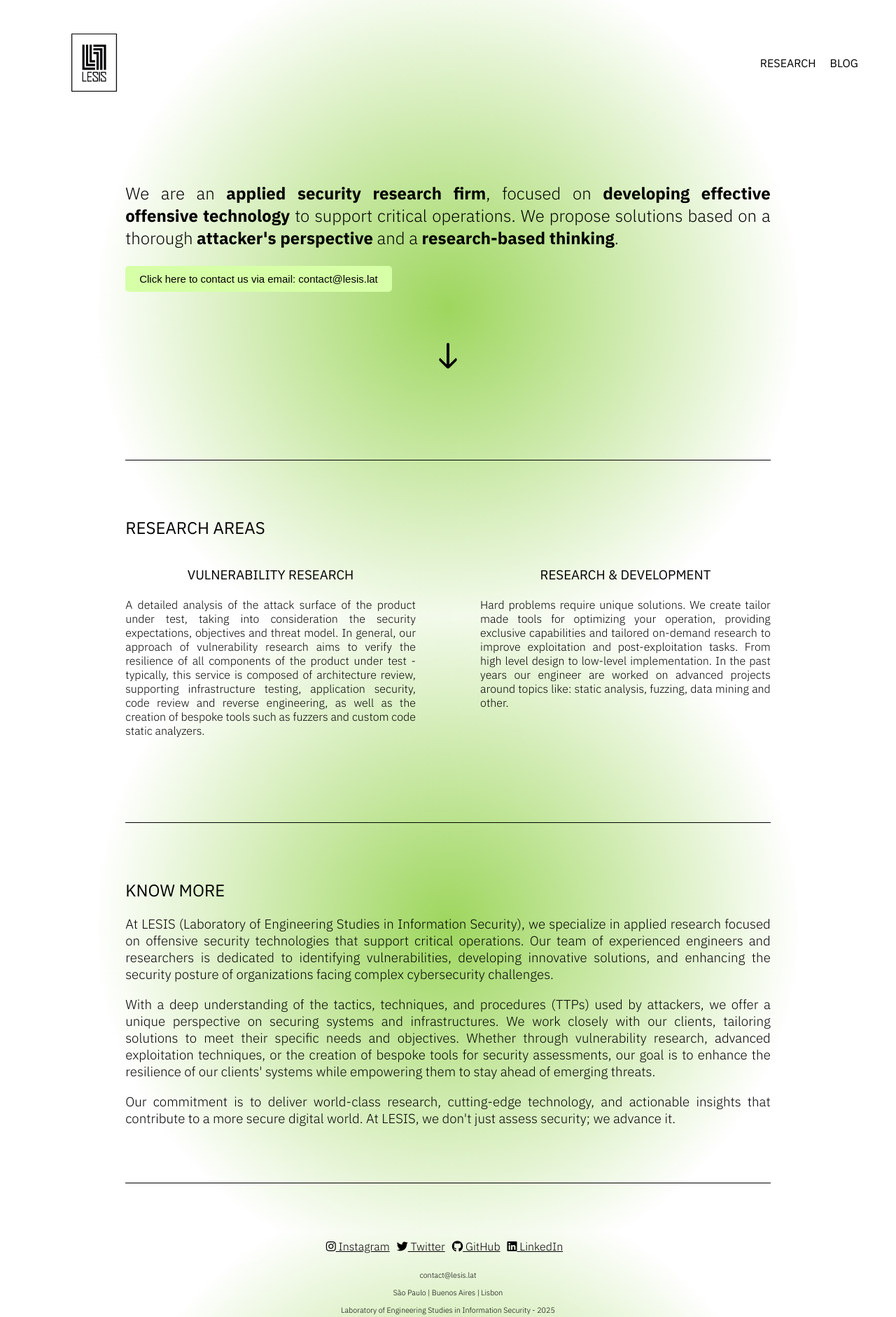
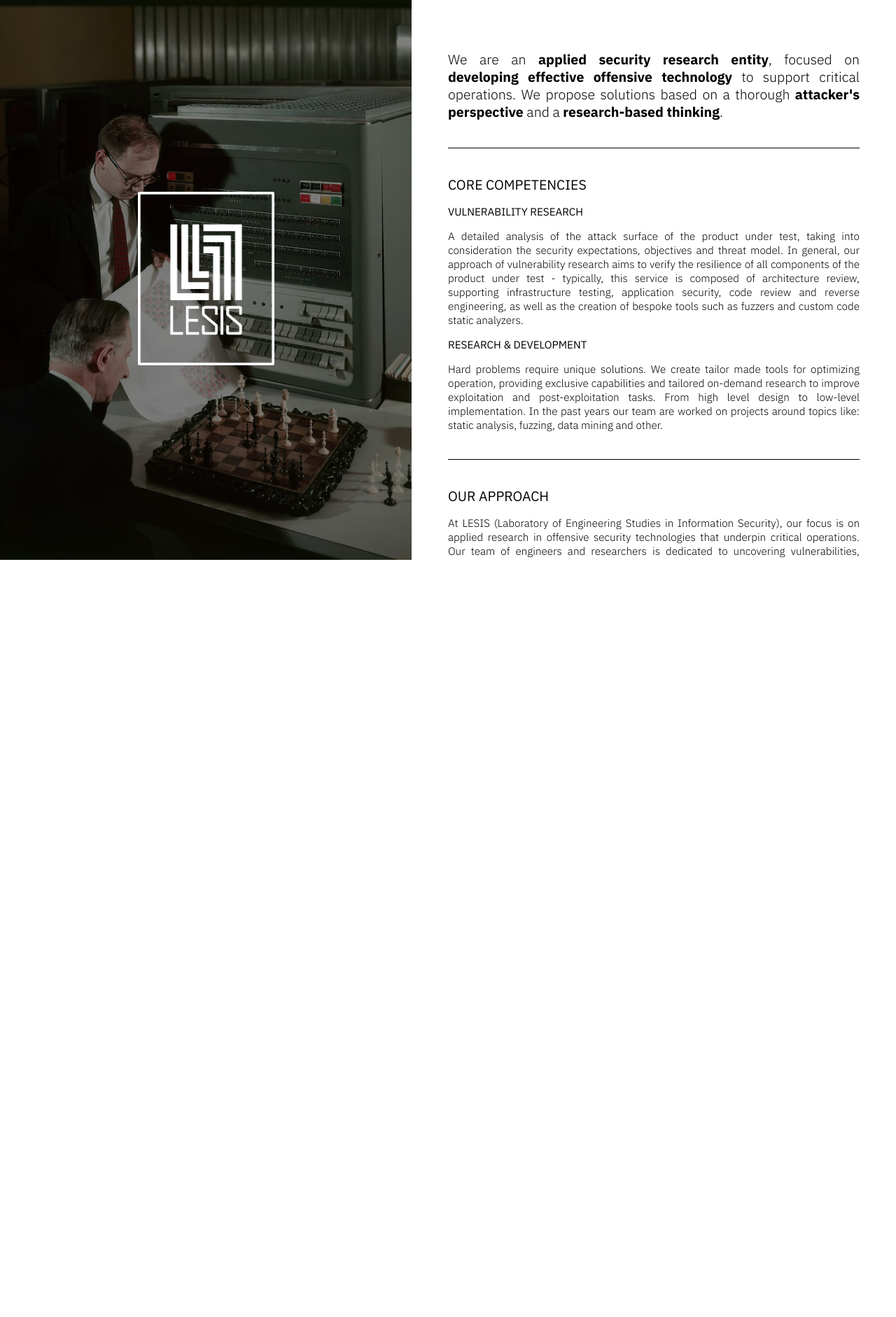
Before and after one commit to lesis-lat/instriq.github.io, a plain HTML site: page index.html in a window 1280 px wide. Shown: the top 1882 px of the page at 70% size. After the commit the page ends 800 px from the top, so only its background shows below. Drawn offline with Linux system fonts and the light colour scheme.

Commit message:
new website

```diff
--- a/assets/css/style.css
+++ b/assets/css/style.css
@@ -12,151 +12,115 @@
     font-style: normal;
   }
 
-html {
+  html, body {
+    margin: 0;
+    padding: 0;
+    width: 100%;
+    height: 100%;
+    font-family: "IBM Plex Sans", sans-serif;
+    font-size: 13px;
     scroll-behavior: smooth;
+    text-rendering: optimizeLegibility;
+    -webkit-font-smoothing: antialiased;
+    -moz-osx-font-smoothing: grayscale;
   }
 
-body {
-    -webkit-font-smoothing: antialiased;
-    -moz-osx-font-smoothing: grayscale;
-    font-weight: lighter;
-    text-rendering: optimizeLegibility;
-    text-align: justify;
-    margin-left: 10%;
-    margin-right: 10%;
+  .container {
+    display: flex;
+    width: 100%;
+    height: 100vh;
+    overflow: hidden;
   }
 
-.logo {
-    width: 65px;
-    height: auto;
-    position: fixed;
-    top: 3em;
-    left: 8%;
-    z-index: 1000;
-}
-
-.ibm-plex-sans-regular {
-    font-family: "IBM Plex Sans", serif;
-    font-weight: 400;
-    font-style: normal;
-}
-
-.ibm-plex-sans-light {
-    font-family: "IBM Plex Sans", serif;
-    font-weight: 300;
-    font-style: normal;
-}
-
-.circle {
-    width: 90vw;
-    margin: 0 auto;
+  .left-side {
+    position: relative;
+    width: 50%;
     height: 100vh;
-    background: radial-gradient(circle, #9ed65e, rgba(158, 214, 94, 0) 65%);
-}
-
-h1 {
-    font-size: 1.8em;
-}
-
-nav {
+    background: url('../images/bell-labs-ibm1.d6968300.jpg.avif') no-repeat center center;
+    background-size: cover;
     display: flex;
-    justify-content: space-between;
-    align-items: center;
-    width: 100%;
-    margin: 5em auto;
-    padding: 0 10px;
-}
-
-nav a.logo {
-    display: flex;
+    justify-content: center;
     align-items: center;
   }
 
-hr {
-    border: 0;
-    height: 1px;
-    background: #000;
-    margin: 0 auto;
-    width: 80%;
-    margin-bottom: 5em;
-    margin-top: 5em;
+
+  .left-side::before {
+    content: "";
+    position: absolute;
+    top: 0;
+    left: 0;
+    width: 100%;
+    height: 100%;
+    background-color: rgba(0, 0, 0, 0.5);
+    z-index: 1;
   }
 
-nav ul {
-    list-style-type: none;
+  .logo-left {
+    position: relative;
+    z-index: 2;
+    width: 15em;
+    height: auto;
+  }
+
+  .right-side {
+    width: 50%;
+    background: #ffffff;
+    padding: 4em 4em;
+    overflow-y: auto;
+    position: relative;
+  }
+
+  .top-menu {
+    position: absolute;
+    top: 0;
+    right: 0;
+    padding: 1em;
+    z-index: 10;
+  }
+
+  .top-menu ul {
+    list-style: none;
+    display: flex;
+    gap: 20px;
     margin: 0;
     padding: 0;
-    display: flex;
-    gap: 20px;
   }
 
-nav ul li {
-    display: inline;
-}
-
-nav ul li a {
+  .top-menu li a {
     text-decoration: none;
-    font-family: "IBM Plex Sans", serif;
+    font-family: "IBM Plex Sans", sans-serif;
     font-weight: 400;
     color: #000;
     transition: color 0.3s;
   }
 
-nav ul li a:hover {
+  .top-menu li a:hover {
     color: #9ed65e;
   }
 
-button, a {
-    color: #000000;
+  .ibm-plex-sans-regular {
+    font-family: "IBM Plex Sans", sans-serif;
+    font-weight: 400;
   }
 
-a:hover {
-    color: #9ed65e;
-    transition: 1s;
+  .ibm-plex-sans-light {
+    font-family: "IBM Plex Sans", sans-serif;
+    font-weight: 300;
   }
 
-#header, #research, #about, footer {
-    margin: 0 auto;
-    width: 80%;
-}
-
-#header {
-    margin-bottom: 15em;
-    margin-top: 10em;
-}
-
-#research, #about, footer {
-    margin-bottom: 5em;
-    margin-top: 5em;
-}
-
-#items {
-    display: flex;
-    flex-wrap: wrap;
-    justify-content: space-between;
-}
-
-.item {
-    width: 45%;
-    display: block;
-    margin-bottom: 20px;
-}
-
-.item h3 {
-    text-align: center;
+  h2, h3, h4 {
+    margin-top: 0;
   }
 
   .btn {
     display: inline-block;
     padding: 10px 20px;
+    background-color: #D6FFA7;
+    color: #000;
     border: none;
-    border-block-color: #000000;
-    border-inline-color: #000000;
     border-radius: 5px;
-    background-color: #D6FFA7;
-    text-align: center;
     text-decoration: none;
-    font-size: 0.8em;
+    font-size: 0.9em;
     cursor: pointer;
     transition: background-color 0.3s;
   }
@@ -164,237 +128,158 @@ a:hover {
   .btn:hover {
     background-color: #9ed65e;
   }
-
-.btn:active {
-    background-color: #9ed65e;
+  hr {
+    border: 0;
+    height: 1px;
+    background: #000;
+    margin: 3em 0;
   }
-
-footer {
-    padding-bottom: 10px;
-}
-
-@media (max-width: 900px) {
-    nav ul {
-        flex-direction: column;
-        align-items: center;
-    }
-
-    .item {
-        width: 100%;
-        margin-bottom: 20px;
-    }
-
-    .circle {
-        background: radial-gradient(circle, #9ed65e, rgba(158, 214, 94, 0) 45%);
-    }
-
-    .logo {
-        width: 50px;
-    }
-
-    #header {
-        text-align: center;
-        margin-bottom: 5em;
-        margin-top: 5em;
-    }
-
-    #research, #about, footer {
-        width: 100%;
-    }
-}
-
-@media (max-width: 600px) {
-    .circle {
-        background: radial-gradient(circle, #9ed65e, rgba(158, 214, 94, 0) 35%);
-    }
-
-    .item {
-        width: 100%;
-    }
-
-    .btn {
-        font-size: 0.7em;
-        padding: 8px 15px;
-    }
-}
-
   .social-icons {
-    list-style-type: none;
+    list-style: none;
     padding: 0;
     margin: 0;
     display: flex;
-    justify-content: center;
+    gap: 20px;
   }
-
-.social-icons li {
-    margin-right: 10px;
+  .social-icons li a {
+    text-decoration: none;
+    color: #000;
   }
-
+  footer {
+    text-align: left;
+  }
+  .footer-content {
+    max-width: 100%;
+  }
   .modal {
     display: none;
     position: fixed;
-    z-index: 1;
+    z-index: 9999;
     left: 0;
     top: 0;
     width: 100%;
     height: 100%;
-    overflow: auto;
-    background-color: rgb(0, 0, 0);
     background-color: rgba(0, 0, 0, 0.4);
   }
-
   .modal-content {
     background-color: #fefefe;
     margin: 5% auto;
     padding: 20px;
+    width: 50%;
     border: 1px solid #888;
-    width: 50%;
   }
-
   .close {
     color: #aaa;
     float: right;
     font-size: 30px;
     font-weight: bold;
+    cursor: pointer;
   }
-
   .close:hover, .close:focus {
     color: black;
-    text-decoration: none;
-    cursor: pointer;
   }
-
-.down-arrow {
-    position: absolute;
-    top: calc(70vh - 80px);
-    left: calc(50% - 14px);
-    width: 0;
-    height: 30px;
-    border: 2px solid;
-    border-radius: 2px;
-    animation: jumpInfinite 2s infinite;
-}
-
-.down-arrow:after {
-    content: " ";
-    position: absolute;
-    top: 12px;
-    left: -10px;
-    width: 16px;
-    height: 16px;
-    border-bottom: 4px solid;
-    border-right: 4px solid;
-    border-radius: 4px;
-    transform: rotateZ(45deg);
-}
-
-@keyframes jumpInfinite {
-    0% {
-        margin-top: 0;
-    }
-    25% {
-        margin-top: 10px;
-    }
-    50% {
-        margin-top: 10px;
-    }
-    75% {
-        margin-top: 10px;
-    }
-    100% {
-        margin-top: 0;
-    }
-}
-
   .hamburger {
     display: none;
     flex-direction: column;
+    gap: 5px;
+    position: absolute;
+    top: 2em;
+    right: 2em;
     cursor: pointer;
-    gap: 5px;
   }
-
   .hamburger .line {
     width: 30px;
     height: 4px;
     background-color: #000;
   }
-
-@media (min-width: 901px) {
-    nav ul {
-        display: flex;
+  .hamburger.open .line:nth-child(1) {
+    transform: rotate(45deg) translate(5px, 5px);
+  }
+  .hamburger.open .line:nth-child(2) {
+    opacity: 0;
+  }
+  .hamburger.open .line:nth-child(3) {
+    transform: rotate(-45deg) translate(5px, -5px);
+  }
+  p {
+    text-align: justify;
   }
 
-    .hamburger {
-        display: none;
+  /* Desktop and Notebooks */
+  @media (max-width: 1200px) {
+    section, hr {
+        width: 95%;
+    }
+
+    .right-side {
+      padding: 10em 10em;
+    }
+
+    .left-side {
+        height: auto;
+    }
+
+    .logo-left {
+        height: 10%;
+    }
+
+    .top-menu ul {
+      gap: 15px;
     }
   }
 
+  /* Tablets */
   @media (max-width: 900px) {
-    nav ul {
-        display: none;
+    .container {
+      flex-direction: column;
+      height: auto;
+    }
+    .left-side, .right-side {
       width: 100%;
-        flex-direction: column;
-        text-align: center;
-        position: absolute;
-        top: 80px;
-        left: 0;
-        background-color: #fff;
-        box-shadow: 0 4px 6px rgba(0, 0, 0, 0.1);
+      height: auto;
     }
 
-    nav ul li {
-        margin: 10px 0;
+    .left-side {
+      width: 100%;
+      height: 50vh;
     }
 
+    .right-side {
+        width: 100%;
+        height: auto;
+    }
+
+    .right-side {
+      padding: 2em 1.5em;
+    }
+    .top-menu {
+      position: relative;
+      padding: 0.5em 0;
+    }
     .hamburger {
       display: flex;
-        flex-direction: column;
-        gap: 5px;
     }
-
-    nav ul.show {
-        display: flex;
+    .logo-left {
+      position: relative;
+      z-index: 2;
+      width: 15em;
     }
   }
 
-.down-arrow {
-    position: absolute;
-    left: 50%;
-    width: 0;
-    height: 30px;
-    border: 2px solid;
-    border-radius: 2px;
-    animation: jumpInfinite 2s infinite;
-    transform: translateX(-50%); /* Centraliza horizontalmente */
+@media (max-width: 600px) {
+  .container {
+    flex-direction: column;
+    height: auto;
   }
 
-.down-arrow:after {
-    content: " ";
-    position: absolute;
-    top: 12px;
-    left: -10px;
-    width: 16px;
-    height: 16px;
-    border-bottom: 4px solid;
-    border-right: 4px solid;
-    border-radius: 4px;
-    transform: rotateZ(45deg);
+  .left-side {
+    width: 100%;
+    height: 50vh;
+    background-size: cover;
   }
-
-@media (max-width: 900px) {
-    .down-arrow {
-        display: none; /* Esconde o ícone da seta para baixo em telas menores que 900px */
+  .right-side {
+    width: 100%;
+    height: auto;
+    padding: 1.5em 1em;
   }
 }
-
-.hamburger.open .line:nth-child(1) {
-    transform: rotate(45deg) translate(5px, 5px); /* Primeira linha */
-}
-
-.hamburger.open .line:nth-child(2) {
-    opacity: 0; /* Oculta a linha do meio */
-}
-
-.hamburger.open .line:nth-child(3) {
-    transform: rotate(-45deg) translate(5px, -5px); /* Terceira linha */
-}
--- a/index.html
+++ b/index.html
@@ -1,131 +1,114 @@
-<html>
+<!DOCTYPE html>
+<html lang="en">
 <head>
-        <meta charset="UTF-8" lang="en">
-        <meta http-equiv="X-UA-Compatible" content="IE=edge">
+  <meta charset="UTF-8">
+  <title>LESIS - Laboratory of Engineering Studies in Information Security</title>
+  <meta name="description" content="We are an applied security research firm, focused on developing effective offensive technology to support critical operations.">
+  <meta name="keywords" content="LESIS, lesis, lesis.lat, www.lesis.lat, vulnerability, research, hunting, exploit, development, fuzzing, analysis, zero, day, nday, intelligence">
   <meta name="viewport" content="width=device-width, initial-scale=1">
-        <link rel="icon" href="assets/images/favicon-white.png" type="image/x-icon">
   <link rel="icon" href="assets/images/favicon-white.png" type="image/png">
   <link rel="apple-touch-icon" href="assets/images/favicon-white.png">
-        <title>LESIS - Laboratory of Engineering Studies in Information Security</title>
-        <meta name="description" content="We are an applied security research firm, focused on developing effective offensive technology to support critical operations.">
-        <meta name="keywords" content="vulnerability, research, hunting, exploit, development, fuzzing, analysis, zero, day, nday, intelligence">
-        <meta name="twitter:card" content="summary_large_image" />
-        <meta name="twitter:site" content="lesis_group" />
-        <meta property="og:title" content="LESIS - Laboratory of Engineering Studies in Information Security" />
-        <meta property="og:description" content="We are an applied security research firm, focused on developing effective offensive technology to support critical operations" />
-        <meta property="og:image" content="https://lesis.lat/assets/images/banner.jpeg">
   <link href="assets/css/style.css" rel="stylesheet">
   <link rel="stylesheet" href="https://cdnjs.cloudflare.com/ajax/libs/font-awesome/5.15.3/css/all.min.css" crossorigin="anonymous" referrerpolicy="no-referrer" />
   <link rel="preconnect" href="https://fonts.googleapis.com">
   <link rel="preconnect" href="https://fonts.gstatic.com" crossorigin>
-        <link href="https://fonts.googleapis.com/css2?family=IBM+Plex+Mono:ital,wght@0,100;0,200;0,300;0,400;0,500;0,600;0,700;1,100;1,200;1,300;1,400;1,500;1,600;1,700&family=IBM+Plex+Sans:ital,wght@0,100;0,200;0,300;0,400;0,500;0,600;0,700;1,100;1,200;1,300;1,400;1,500;1,600;1,700&display=swap" rel="stylesheet">
-        <link href="https://fonts.googleapis.com/css2?family=IBM+Plex+Mono:ital,wght@0,100;0,200;0,300;0,400;0,500;0,600;0,700;1,100;1,200;1,300;1,400;1,500;1,600;1,700&family=IBM+Plex+Sans:ital,wght@0,100;0,200;0,300;0,400;0,500;0,600;0,700;1,100;1,200;1,300;1,400;1,500;1,600;1,700&display=swap" rel="stylesheet">
+  <link href="https://fonts.googleapis.com/css2?family=IBM+Plex+Mono:wght@300;400;500;600;700&family=IBM+Plex+Sans:wght@300;400;500;600;700&display=swap" rel="stylesheet">
 </head>
-    <body class="circle">
-        <nav>
-            <a class="ibm-plex-sans-regular" href="#">
-                <img src="assets/images/logo-black.png" alt="LESIS logo" class="logo">
+<body>
+  <div class="container">
+    <div class="left-side">
+      <a href="#">
+        <img src="assets/images/logo-branco.png" alt="LESIS logo" class="logo-left">
       </a>
+    </div>
+    <div class="right-side">
+        <!-- <div class="top-bar">
+            <h1 class="site-title">LESIS</h1>
+            <nav class="top-menu">
               <ul>
-                <li><a href="#research">RESEARCH</a></li>
                 <li><a href="https://blog.lesis.lat" target="_blank">BLOG</a></li>
               </ul>
-            <div class="hamburger" id="hamburgerIcon">
-                <div class="line"></div>
-                <div class="line"></div>
-                <div class="line"></div>
-            </div>
             </nav>
+          </div>           -->
       <section id="header">
         <h2 class="ibm-plex-sans-light">
           <p>
-                    We are an <b>applied security research firm</b>, focused on <b>developing effective offensive technology</b> to support critical operations.
-                    We propose solutions based on a thorough <b>attacker's perspective</b> and a <b>research-based thinking</b>.
+            We are an <b>applied security research entity</b>, focused on
+            <b>developing effective offensive technology</b> to support critical operations.
+            We propose solutions based on a thorough <b>attacker's perspective</b>
+            and a <b>research-based thinking</b>.
           </p>
         </h2>
-            <h3 class="ibm-plex-sans-light">
-                <button class="btn" id="contactBtn">
-                    Click here to contact us via email: contact@lesis.lat
-                </button>
-            </h3>
-            <a href="#research">
-                <div class="down-arrow"></div>
-            </a>
       </section>
       <hr/>
       <section id="research">
-            <h2 class="ibm-plex-sans-regular">RESEARCH AREAS</h2>
+        <h2 class="ibm-plex-sans-regular">CORE COMPETENCIES</h2>
         <div id="items">
           <div class="item">
             <h3 class="ibm-plex-sans-regular">VULNERABILITY RESEARCH</h3>
-                    <h4 class="ibm-plex-sans-light">
-                        A detailed analysis of the attack surface of the product under test, taking into consideration the security expectations, objectives and threat model.
-                        In general, our approach of vulnerability research aims to verify the resilience of all components of the product under test
-                        - typically, this service is composed of architecture review, supporting infrastructure testing, application security, code
-                        review and reverse engineering, as well as the creation of bespoke tools such as fuzzers and custom code static analyzers.
-                    </h4>
+            <h3 class="ibm-plex-sans-light">
+                <p>
+                    A detailed analysis of the attack surface of the product under test, taking into consideration
+                    the security expectations, objectives and threat model.
+                    In general, our approach of vulnerability research aims to verify the resilience of all components of the product
+                    under test - typically, this service is composed of architecture review, supporting infrastructure testing,
+                    application security, code review and reverse engineering, as well as the creation of bespoke tools such as
+                    fuzzers and custom code static analyzers.
+                </p>
+            </h3>
           </div>
           <div class="item">
             <h3 class="ibm-plex-sans-regular">RESEARCH & DEVELOPMENT</h3>
-                    <h4 class="ibm-plex-sans-light">
-                        Hard problems require unique solutions. We create tailor made tools for optimizing your operation, providing exclusive capabilities
-                        and tailored on-demand research to improve exploitation and post-exploitation tasks.
-                        From high level design to low-level implementation. In the past years our engineer are worked on advanced projects around topics like: static analysis, fuzzing, data mining and other.
-                    </h4>
-                </div>
+            <h3 class="ibm-plex-sans-light">
+                <p>
+                    Hard problems require unique solutions. We create tailor made tools for optimizing operation,
+                    providing exclusive capabilities and tailored on-demand research to improve exploitation and post-exploitation tasks.
+                    From high level design to low-level implementation.
+                    In the past years our team are worked on projects around topics like: static analysis, fuzzing, data mining and other.
+                </p>
+            </h3>
           </div>
         </div>
       </section>
       <hr/>
       <section id="about">
-            <h2 class="ibm-plex-sans-regular">KNOW MORE</h2>
+        <h2 class="ibm-plex-sans-regular">OUR APPROACH</h2>
         <h3 class="ibm-plex-sans-light">
             <p>
-                    At LESIS (Laboratory of Engineering Studies in Information Security), we specialize in applied research focused on offensive security technologies that support critical operations. Our team of experienced engineers and researchers is dedicated to identifying vulnerabilities, developing innovative solutions, and enhancing the security posture of organizations facing complex cybersecurity challenges.
+                At LESIS (Laboratory of Engineering Studies in Information Security), our focus is on applied research in offensive security technologies that underpin critical operations. Our team of engineers and researchers is dedicated to uncovering vulnerabilities, developing innovative solutions, and strengthening the security of organizations facing complex cybersecurity challenges.
             </p>
             <p>
-                    With a deep understanding of the tactics, techniques, and procedures (TTPs) used by attackers, we offer a unique perspective on securing systems and infrastructures.
-                    We work closely with our clients, tailoring solutions to meet their specific needs and objectives. Whether through vulnerability research, advanced exploitation techniques, or the creation of bespoke tools for security assessments, our goal is to enhance the resilience of our clients' systems while empowering them to stay ahead of emerging threats.
+                With a deep understanding of the tactics, techniques, and procedures (TTPs) employed by attackers, we offer a unique perspective on protecting systems and infrastructures. We work closely with our collaborators, tailoring strategies to meet specific needs and objectives. Whether through vulnerability research, advanced exploitation techniques, or the development of custom tools for security assessments, our aim is to reinforce digital resilience and empower those involved to stay ahead of emerging threats.
             </p>
           <p>
-                    Our commitment is to deliver world-class research, cutting-edge technology, and actionable insights that contribute to a more secure digital world. At LESIS, we don't just assess security; we advance it.
+            Our commitment is to deliver world-class research, cutting-edge technology, and actionable insights that contribute to a safer digital landscape. At LESIS, we do more than assess security—we propel it forward.
           </p>
         </h3>
       </section>
       <hr/>
-        <div id="contactModal" class="modal">
-            <div class="modal-content">
-                <span class="close">&times;</span>
-                <section id="contact">
-                    <iframe class="airtable-embed" src="https://airtable.com/embed/appfeP9KaqBMsKelX/pagaLC855RrraVM4w/form" frameborder="0" onmousewheel="" width="98%" height="600em" style="background: transparent; border: 1px solid #ccc;">
-                    </iframe>
+      <footer>
+        <section class="ibm-plex-sans-light">
+          <ul class="social-icons">
+            <li><a href="https://www.instagram.com/lesis.lat/" target="_blank"><i class="fab fa-instagram"></i></a></li>
+            <li><a href="https://x.com/lesis_lat" target="_blank"><i class="fab fa-twitter"></i></a></li>
+            <li><a href="https://github.com/lesis-lat" target="_blank"><i class="fab fa-github"></i></a></li>
+            <li><a href="https://www.linkedin.com/company/lesis-lat/" target="_blank"><i class="fab fa-linkedin"></i></a></li>
+          </ul>
         </section>
+        <h4 class="ibm-plex-sans-light">
+          <p>contact@lesis.lat - www.lesis.lat</p>
+          <p>São Paulo | Buenos Aires | Lisbon</p>
+          <p>Laboratory of Engineering Studies in Information Security - 2025</p>
+        </h4>
+      </footer>
     </div>
   </div>
-        <footer>
-            <center>
-                <section class="ibm-plex-sans-light">
-                    <ul class="social-icons">
-                        <li class="ibm-plex-sans-light"><a href="https://www.instagram.com/lesis.lat/" target="_blank"><i class="fab fa-instagram"></i> Instagram</a></li>
-                        <li><a href="https://x.com/lesis_lat" target="_blank"><i class="fab fa-twitter"></i> Twitter</a></li>
-                        <li><a href="http://github.com/lesis-lat" target="_blank"><i class="fab fa-github"></i> GitHub</a></li>
-                        <li><a href="https://www.linkedin.com/company/lesis-lat/" target="_blank"><i class="fab fa-linkedin"></i> LinkedIn</a></li>
-                    </ul>
-                </section>
-                <h6 class="ibm-plex-sans-light">
-                    <p>contact@lesis.lat</p>
-                    <p>São Paulo | Buenos Aires | Lisbon</p>
-                    <p>Laboratory of Engineering Studies in Information Security - 2025</p>
-                </h6>
-            </center>
-        </footer>
   <script src="assets/scripts/main.js"></script>
   <script async src="https://www.googletagmanager.com/gtag/js?id=G-BF7S2MHBGH"></script>
   <script>
     window.dataLayer = window.dataLayer || [];
     function gtag(){dataLayer.push(arguments);}
     gtag('js', new Date());
-
     gtag('config', 'G-BF7S2MHBGH');
   </script>
 </body>
```
Also changed, not shown: assets/images/bell-labs-ibm1.d6968300.jpg.avif (added), assets/images/logo-branco.png (renamed from assets/images/logotipo branco.png). Lines whose indentation alone changed are shown as unchanged.
